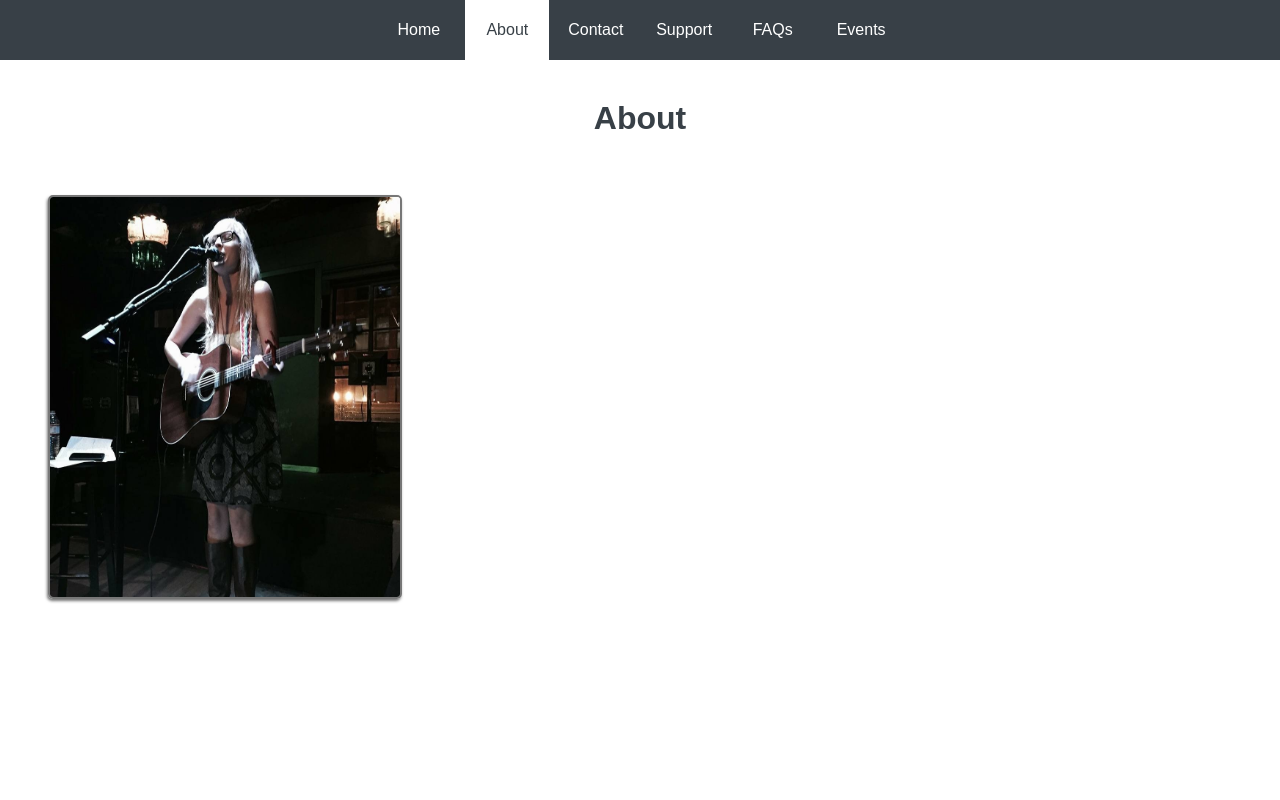
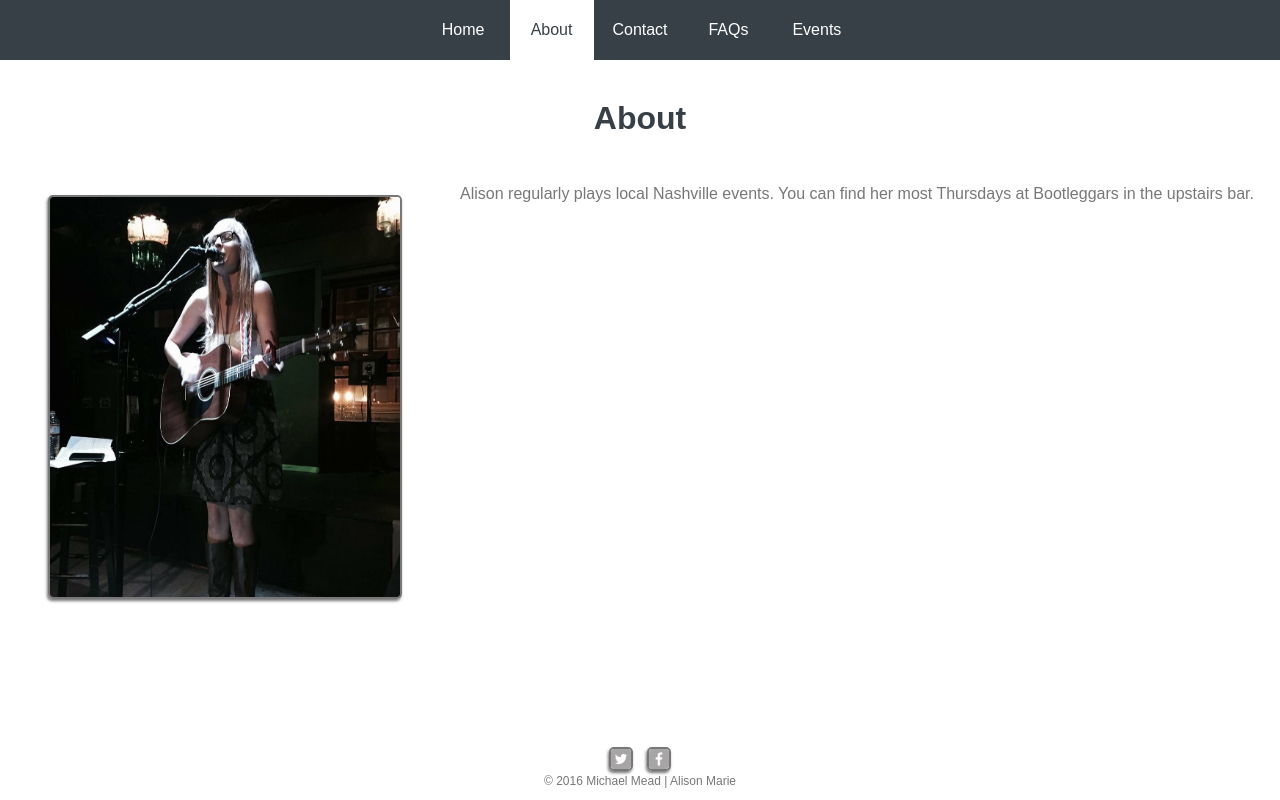
Before and after one commit to Seeker1911/Multiple-page-navigation-, a plain HTML site: page about.html in a window 1280 px wide. Drawn offline with nearby package versions, Linux system fonts and the light colour scheme.

Commit message:
add footer

```diff
--- a/about.html
+++ b/about.html
@@ -1,5 +1,6 @@
 <!DOCTYPE html>
 <html>
+
 <head>
     <meta charset="utf-8">
     <meta http-equiv="X-UA-Compatible" content="IE=edge">
@@ -7,30 +8,32 @@
     <title>Alison Marie</title>
     <link rel="stylesheet" href="css/style.css" type="text/css" media="screen" title="no title" charset="utf-8">
 </head>
+
 <body>
     <div id="menu">
         <ul>
             <li><a href="index.html">Home</a></li>
             <li class="selected"><a href="about.html">About</a></li>
             <li><a href="contact.html">Contact</a></li>
-			<li><a href="support.html">Support</a></li>
+            <!-- <li><a href="support.html">Support</a></li> -->
             <li><a href="faqs.html">FAQs</a></li>
             <li><a href="events.html">Events</a></li>
         </ul>
     </div>
     <h1>About</h1>
-	<img src="img/alisonmarie.jpg" alt="Alison playing guitar.">
-
-
-
-
-
-
-
-
-
-
+    <div>
+        <img id="onStage" src="img/alisonmarie.jpg" alt="Alison playing guitar.">
+    </div>
+    <div id="aboutContent">
+        <p>Alison regularly plays local Nashville events. You can find her most Thursdays at Bootleggars in the upstairs bar.</p>
+    </div>
+    <footer>
+        <a href="http://twitter.com/"><img src="img/twitter-wrap.png" alt="Twitter Logo" class="social-icon"></a>
+        <a href="http://facebook.com/"><img src="img/facebook-wrap.png" alt="Facebook Logo" class="social-icon"></a>
+        <p>&copy; 2016 Michael Mead | Alison Marie</p>
+    </footer>
     <script src="http://code.jquery.com/jquery-1.11.0.min.js" type="text/javascript" charset="utf-8"></script>
     <script src="js/app.js" type="text/javascript" charset="utf-8"></script>
 </body>
+
 </html>
--- a/css/style.css
+++ b/css/style.css
@@ -6,6 +6,7 @@
 
 body {
 	background: #fff;
+	height: 100%;
 }
 
 #menu {
@@ -65,6 +66,35 @@ img {
 	box-shadow: -1px 2px 3px #777;
 }
 
+#onStage {
+	float: left;
+	margin-right: 2em;
+
+}
+
+#aboutContent {
+	margin-top: 3em;
+}
+
+/**********************************
+FOOTER
+***********************************/
+
+footer {
+  font-size: 0.75em;
+  text-align: center;
+  clear: both;
+  padding-top: 100px;
+  color: #ccc;
+}
+
+.social-icon {
+  width: 20px;
+  height: 20px;
+  margin: 0 5px;
+  background: #;
+}
+
 /**
 Modify CSS to hide links on small width and show button and select
 Also hides select and button on larger width and show's links
@@ -74,6 +104,10 @@ Also hides select and button on larger width and show's links
   #menu ul {
     display:none;
   }
+  #onStage {
+  	float: none;
+
+  }
 }
 
 @media (min-width: 568px) {
```
Also changed, not shown: contact.html (+9 -1 lines), events.html (+9 -16 lines), faqs.html (+9 -1 lines), index.html (+9 -14 lines), support.html (+8 -1 lines), img/facebook-wrap.png (added), img/facebook.png (added), img/twitter-wrap.png (added), img/twitter.png (added). Lines whose indentation alone changed are shown as unchanged.
